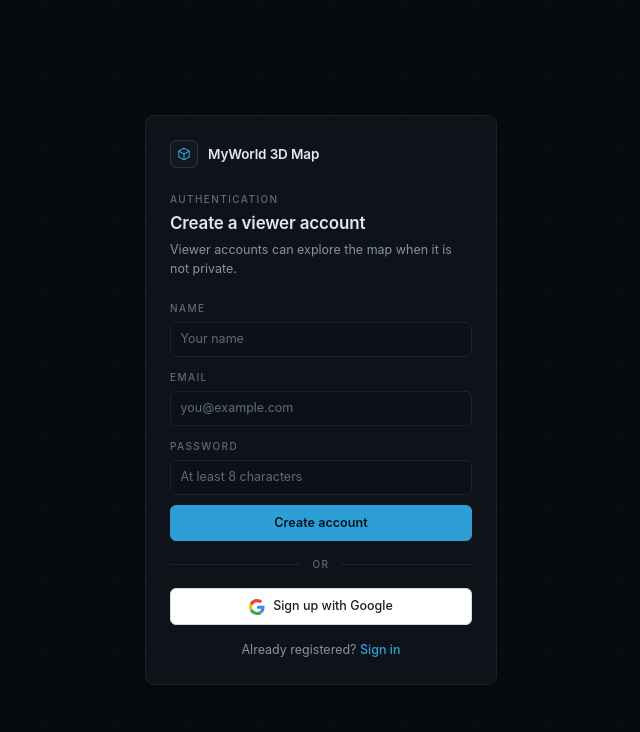
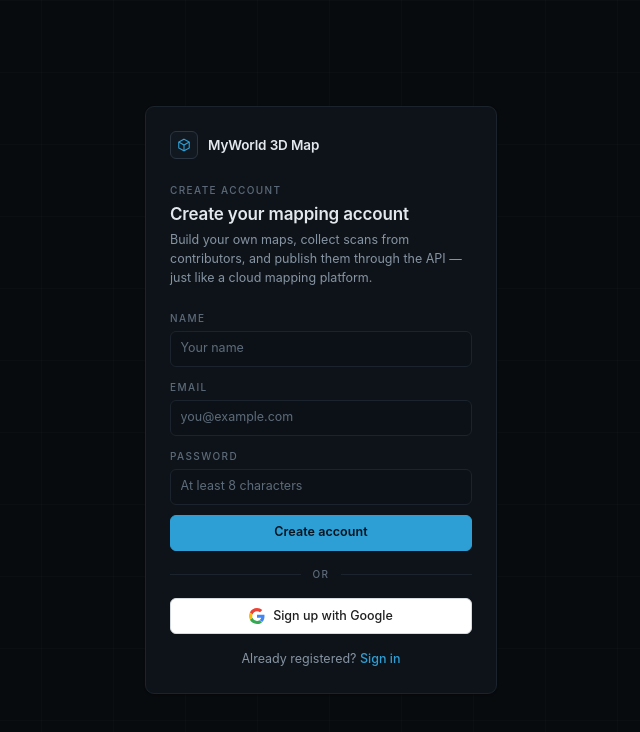
Before and after one commit to stratonflorentin-dot/my-view, a Next.js app: page /register in a window 1280 px wide. Shown: the top 732 px of the page, without its empty margins (319-959 px from the left). Built offline with nearby package versions, Linux system fonts and the light colour scheme.

Commit message:
docs: clarify that every signup gets a full mapping account, not a viewer

```diff
--- a/src/app/register/page.tsx
+++ b/src/app/register/page.tsx
@@ -42,12 +42,13 @@ export default function RegisterPage() {
           </span>
         </Link>
 
-        <p className="mwm-eyebrow mt-6">Authentication</p>
+        <p className="mwm-eyebrow mt-6">Create account</p>
         <h1 className="mt-1 font-display text-[17px] font-semibold tracking-[-0.01em]">
-          Create a viewer account
+          Create your mapping account
         </h1>
         <p className="mt-1 text-[12.5px] text-[var(--muted)]">
-          Viewer accounts can explore the map when it is not private.
+          Build your own maps, collect scans from contributors, and publish
+          them through the API — just like a cloud mapping platform.
         </p>
 
         <form onSubmit={submit} className="mt-5 space-y-2.5">
```
